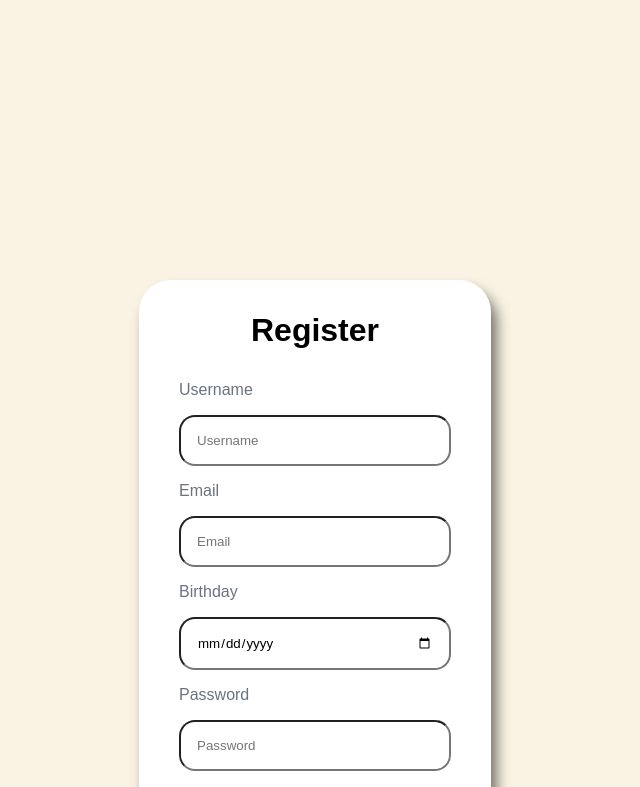
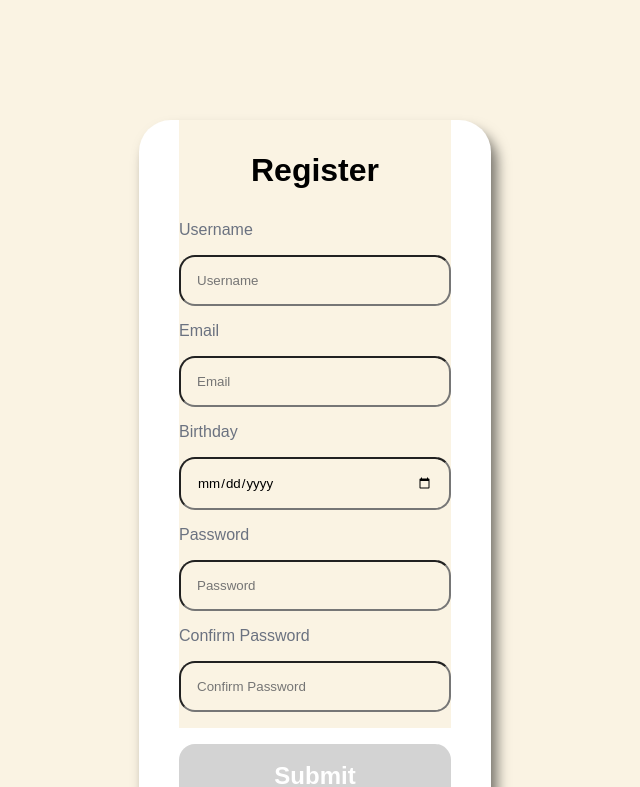
Before and after one commit to DarrenWayn/inputform-react, a React (Create React App) app: page / in a window 1280 px wide. Shown: the top 787 px of the page, without its empty margins (325-965 px from the left). Built offline with nearby package versions, Linux system fonts and the light colour scheme.

Commit message:
added bg color

```diff
--- a/public/css/style.css
+++ b/public/css/style.css
@@ -2,6 +2,7 @@
   box-sizing: border-box;
   margin: 0;
   font-family: "Fira Sans", sans-serif;
+  background-color: #FAF3E3;
 }
 
 a {
@@ -27,11 +28,25 @@
   align-items: center;
   justify-content: center;
   background-color: #FAF3E3;
-  height: auto;
 }
 @media (min-width: 280px) {
   .App {
     height: 160vh;
+  }
+}
+@media (min-width: 370px) {
+  .App {
+    height: 120vh;
+  }
+}
+@media (min-width: 960px) {
+  .App {
+    height: 120vh;
+  }
+}
+@media (min-width: 1200px) {
+  .App {
+    height: 120vh;
   }
 }
 .App h1 {
--- a/src/sass/global/_base.scss
+++ b/src/sass/global/_base.scss
@@ -3,6 +3,7 @@
     box-sizing: border-box;
     margin: 0;
     font-family: 'Fira Sans', sans-serif;
+    background-color: #FAF3E3;
 }
 
 a {
@@ -28,10 +29,18 @@
     align-items: center;
     justify-content: center;
     background-color: #FAF3E3;
-    height: auto;
 
     @include xs {
         height: 160vh;
+    }
+    @include sm {
+        height: 120vh;
+    }
+    @include lg {
+        height: 120vh;
+    }
+    @include xl {
+        height: 120vh;
     }
 
     h1 {
```
